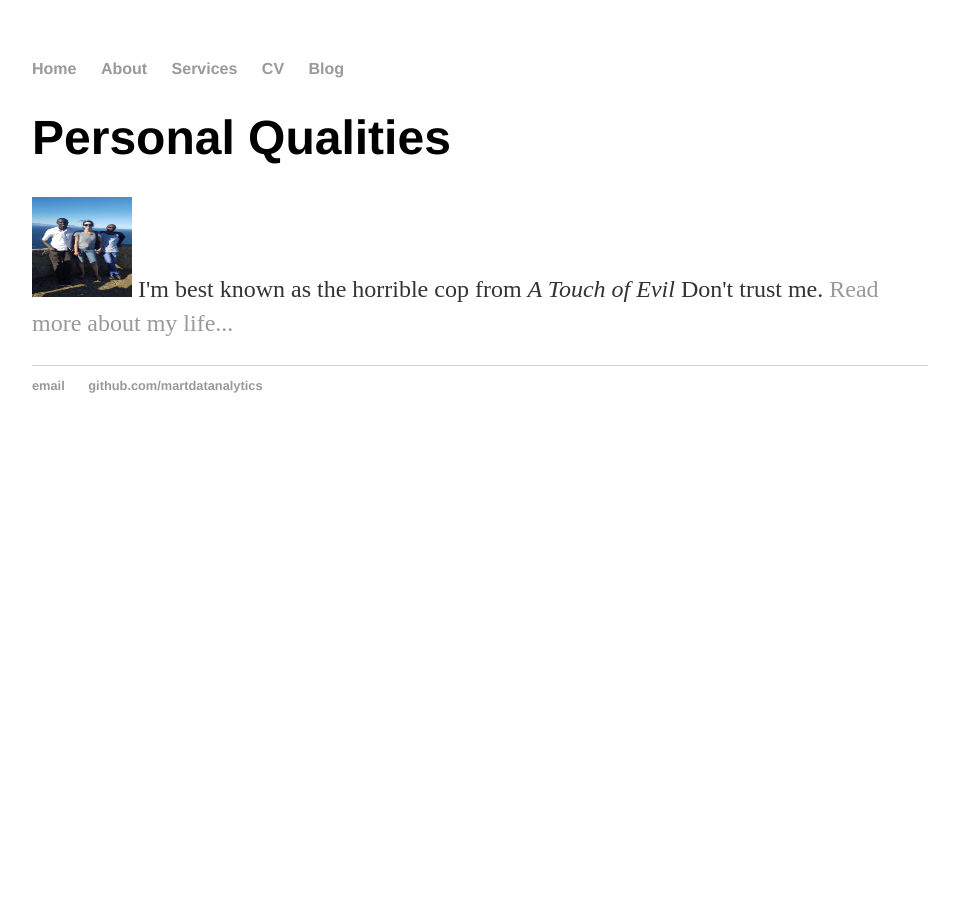
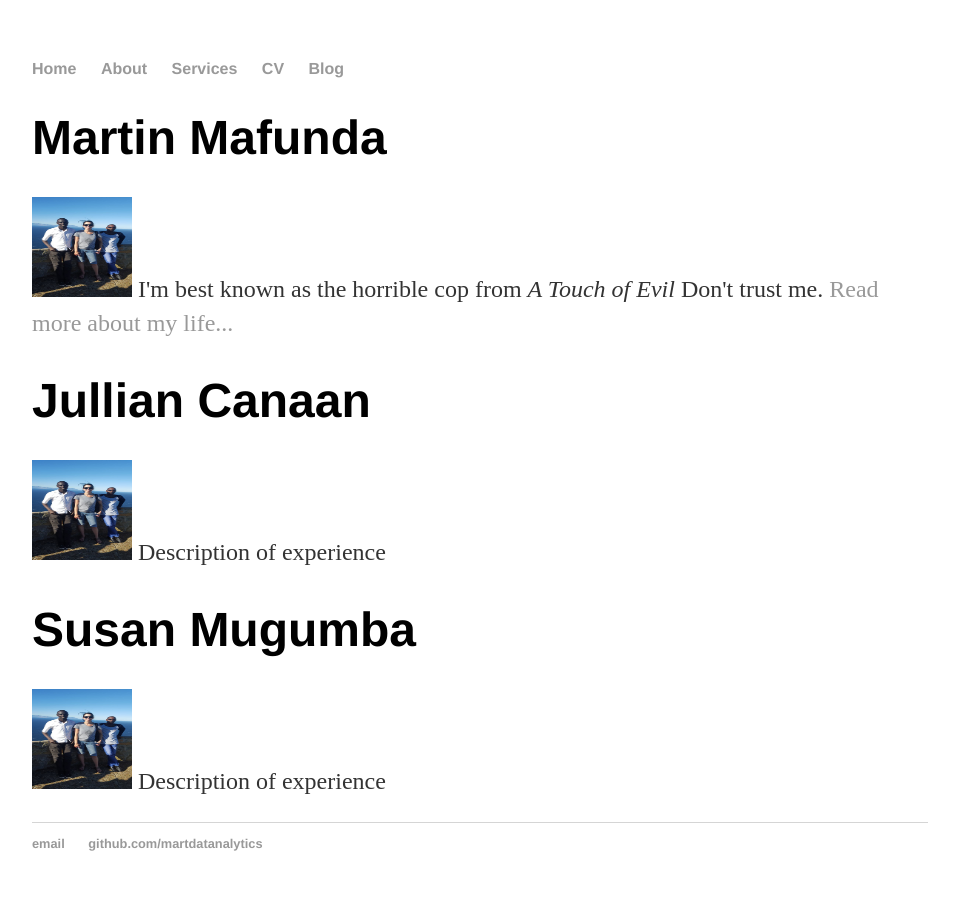
Before and after one commit to martdatanalytics/martdatanalytics.github.io, a Jekyll site: the page built from cv/index.html, in a window 1280 px wide. Shown: the whole page, without its empty margins (160-1119 px from the left). Built offline with Jekyll 4.4.1, drawn with Linux system fonts in a browser that asks for light colours.

Commit message:
Update index.html

```diff
--- a/cv/index.html
+++ b/cv/index.html
@@ -3,8 +3,18 @@ layout: default
 title: Martin Canaan Mafunda
 ---
 <div class="blurb">
-	<h1>Personal Qualities</h1>
+	<h1>Martin Mafunda</h1>
 	<p><img src="/images/Background.jpg",alt="Picture of Martin", width="100", height="100",align="right">
 	I'm best known as the horrible cop from <em>A Touch of Evil</em> Don't trust me. <a href="/about">
 	Read more about my life...</a></p>
+	<h1> Jullian Canaan </h1>
+	<p>
+		<img src="/images/Background.jpg",alt="Picture of Martin", width="100", height="100",align="right">
+		Description of experience
+	</p>
+	<h1> Susan Mugumba </h1>
+	<p>
+		<img src="/images/Background.jpg",alt="Picture of Martin", width="100", height="100",align="right">
+		Description of experience
+	</p>
 </div><!-- /.blurb -->
```
